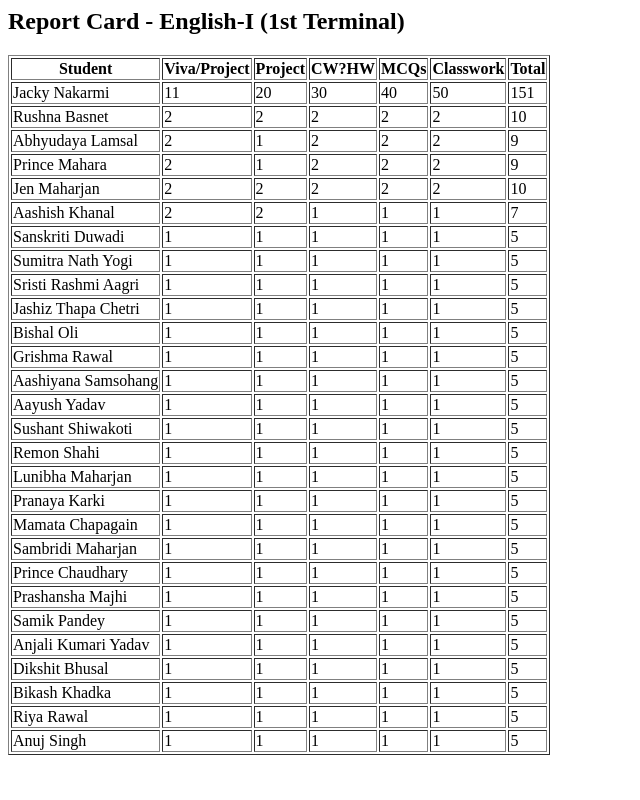
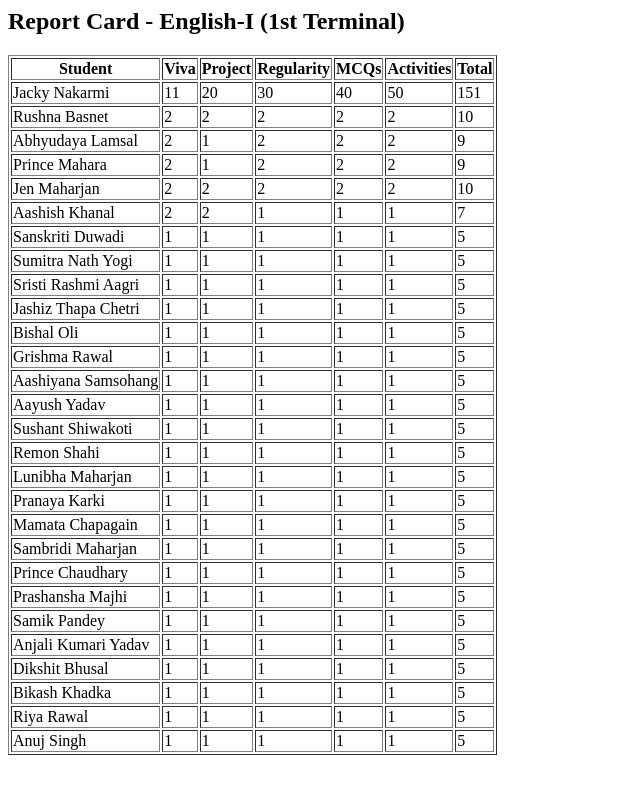
Before and after one commit to nancy5tha/CAS1, a Django app: a page that uses assessment/templates/report_card_list.html in a window 1280 px wide. Shown: the whole page, without its empty margins (0-640 px from the left). Run offline with Django 5.2, Linux system fonts and the light colour scheme; a user stored in the database is signed in; data comes from the database, SQL or seed files in the repository; both versions use the stored data as it was after the commit.

```diff
--- a/assessment/templates/report_card_list.html
+++ b/assessment/templates/report_card_list.html
@@ -4,11 +4,11 @@
 <table border="1">
   <tr>
     <th>Student</th>
-    <th>Viva/Project</th>
+    <th>Viva</th>
     <th>Project</th>
-    <th>CW?HW</th>
+    <th>Regularity</th>
     <th>MCQs</th>
-    <th>Classwork</th>
+    <th>Activities</th>
     <th>Total</th>
   </tr>
   {% for student in students %}
```
Also changed, not shown: db.sqlite3.
